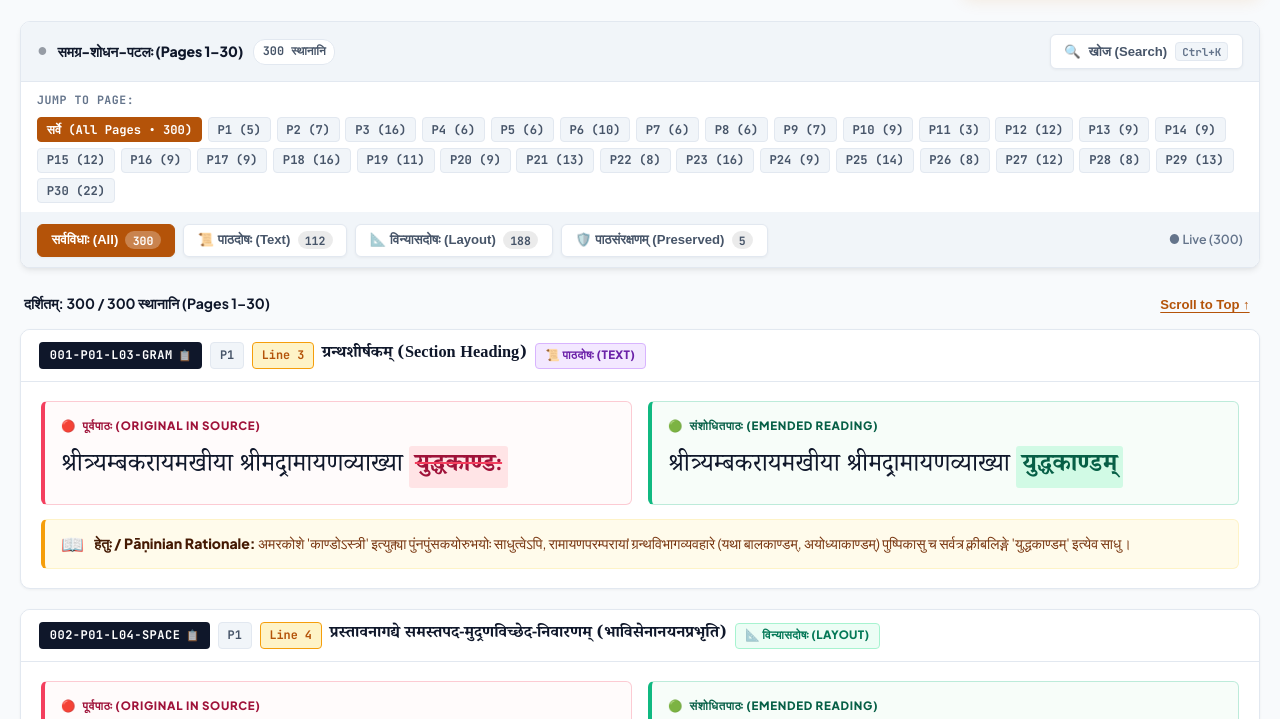
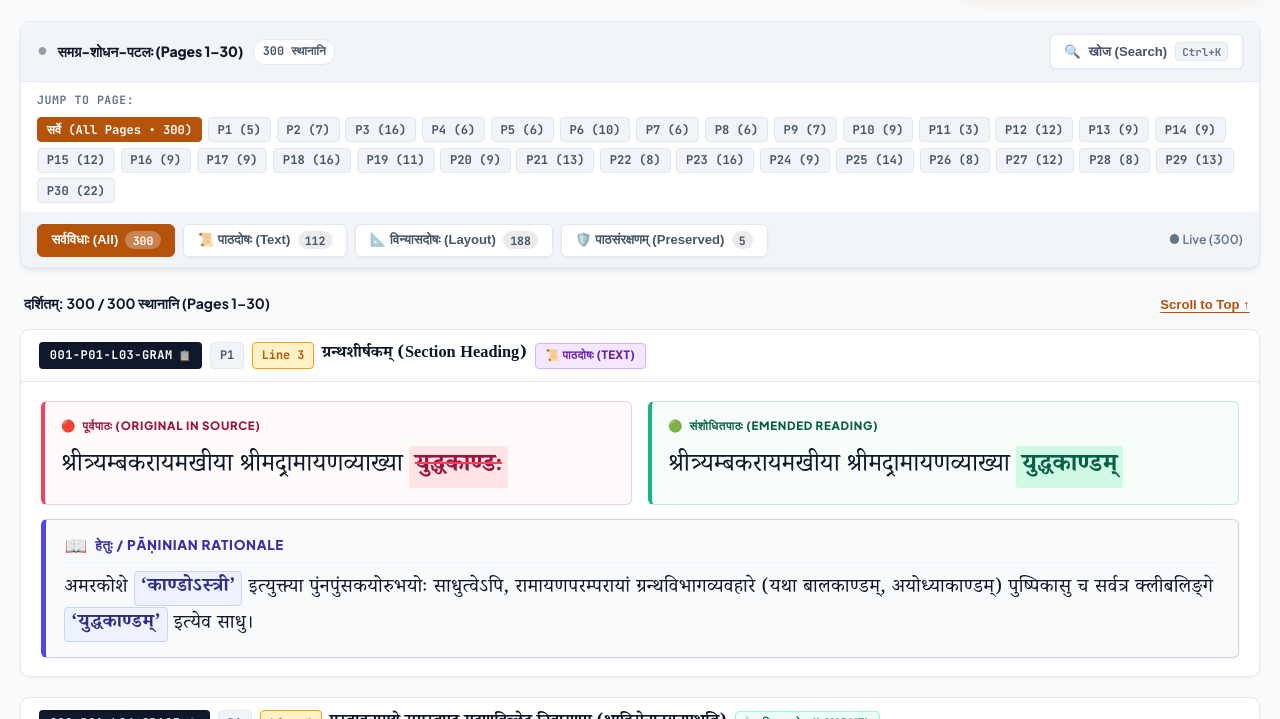
Before and after one commit to kalalenachar/Ai_Test, a plain HTML site: page index.html in a window 1280 px wide. Shown: the part 233-952 px from the top of the page. Drawn offline with Linux system fonts and the light colour scheme.

Commit message:
feat(ui): redesign hetu rationale section with larger serif typography, high-contrast palette and pratika highlighting

```diff
--- a/index.html
+++ b/index.html
@@ -68,10 +68,14 @@
     --ins-box-bg: #f7fdf9;
 
     /* Pāṇinian Rationale Box */
-    --rationale-bg: #fffbeb;
-    --rationale-border: #fef3c7;
-    --rationale-text: #78350f;
-    --rationale-title: #451a03;
+    --rationale-bg: #f8fafc;
+    --rationale-border: #cbd5e1;
+    --rationale-left-border: #4f46e5;
+    --rationale-title: #3730a3;
+    --rationale-text: #0f172a;
+    --rationale-pratika-bg: #eef2ff;
+    --rationale-pratika-text: #312e81;
+    --rationale-pratika-border: #c7d2fe;
 
     --code-bg: rgba(15, 23, 42, 0.06);
     --code-text: #1e293b;
@@ -137,10 +141,14 @@
         --ins-border: #10b981;
         --ins-box-bg: rgba(16, 185, 129, 0.06);
 
-        --rationale-bg: rgba(212, 163, 89, 0.1);
-        --rationale-border: #78350f;
-        --rationale-text: #fde68a;
-        --rationale-title: #fef3c7;
+        --rationale-bg: rgba(15, 23, 42, 0.75);
+        --rationale-border: rgba(99, 102, 241, 0.35);
+        --rationale-left-border: #818cf8;
+        --rationale-title: #c7d2fe;
+        --rationale-text: #f8fafc;
+        --rationale-pratika-bg: rgba(99, 102, 241, 0.25);
+        --rationale-pratika-text: #e0e7ff;
+        --rationale-pratika-border: rgba(129, 140, 248, 0.4);
 
         --code-bg: rgba(255, 255, 255, 0.08);
         --code-text: #e2e8f0;
@@ -197,10 +205,14 @@
     --ins-border: #10b981;
     --ins-box-bg: rgba(16, 185, 129, 0.06);
 
-    --rationale-bg: rgba(212, 163, 89, 0.1);
-    --rationale-border: #78350f;
-    --rationale-text: #fde68a;
-    --rationale-title: #fef3c7;
+    --rationale-bg: rgba(15, 23, 42, 0.75);
+    --rationale-border: rgba(99, 102, 241, 0.35);
+    --rationale-left-border: #818cf8;
+    --rationale-title: #c7d2fe;
+    --rationale-text: #f8fafc;
+    --rationale-pratika-bg: rgba(99, 102, 241, 0.25);
+    --rationale-pratika-text: #e0e7ff;
+    --rationale-pratika-border: rgba(129, 140, 248, 0.4);
 
     --code-bg: rgba(255, 255, 255, 0.08);
     --code-text: #e2e8f0;
@@ -242,10 +254,14 @@
     --ins-text: #065f46;
     --ins-border: #10b981;
     --ins-box-bg: #f7fdf9;
-    --rationale-bg: #fffbeb;
-    --rationale-border: #fef3c7;
-    --rationale-text: #78350f;
-    --rationale-title: #451a03;
+    --rationale-bg: #f8fafc;
+    --rationale-border: #cbd5e1;
+    --rationale-left-border: #4f46e5;
+    --rationale-title: #3730a3;
+    --rationale-text: #0f172a;
+    --rationale-pratika-bg: #eef2ff;
+    --rationale-pratika-text: #312e81;
+    --rationale-pratika-border: #c7d2fe;
     --code-bg: rgba(15, 23, 42, 0.06);
     --code-text: #1e293b;
 }
@@ -1217,13 +1233,12 @@ ins {
 /* Preservation Callout */
 .preservation-callout-panel {
     margin-bottom: 0.9rem;
-    padding: 0.75rem 1rem;
+    padding: 0.85rem 1.15rem;
     background: rgba(245, 158, 11, 0.08);
     border: 1px solid rgba(245, 158, 11, 0.35);
-    border-left: 4px solid #f59e0b;
+    border-left: 5px solid #f59e0b;
     border-radius: var(--radius-sm);
-    font-size: 0.9rem;
-    color: var(--text-primary);
+    box-shadow: var(--shadow-sm);
 }
 
 :root[data-theme="dark"] .preservation-callout-panel {
@@ -1235,45 +1250,102 @@ ins {
 .preservation-callout-title {
     display: flex;
     align-items: center;
-    gap: 0.45rem;
+    gap: 0.5rem;
     font-weight: 800;
     color: #b45309;
-    margin-bottom: 0.35rem;
-    font-size: 0.88rem;
+    margin-bottom: 0.45rem;
+    padding-bottom: 0.35rem;
+    border-bottom: 1px solid rgba(245, 158, 11, 0.2);
+    font-size: 0.84rem;
+    text-transform: uppercase;
+    letter-spacing: 0.05em;
+    font-family: 'Plus Jakarta Sans', sans-serif;
 }
 
 :root[data-theme="dark"] .preservation-callout-title {
     color: #fbbf24;
-}
-
-/* Pāṇinian Rationale Box */
+    border-bottom-color: rgba(251, 191, 36, 0.2);
+}
+
+.preservation-callout-body {
+    font-family: 'Noto Serif Devanagari', 'Martel', Georgia, serif;
+    font-size: max(1.15rem, calc(var(--dev-font-size) * 0.78));
+    line-height: 1.85;
+    color: var(--text-primary);
+    letter-spacing: 0.015em;
+    word-spacing: 0.04em;
+}
+
+/* Pāṇinian Rationale Box (हेतु-विभागः) */
 .rationale-panel {
     background: var(--rationale-bg);
     border: 1px solid var(--rationale-border);
-    border-left: 4px solid var(--gold-border);
+    border-left: 5px solid var(--rationale-left-border);
     border-radius: var(--radius-sm);
-    padding: 0.75rem 1rem;
-    font-size: 0.88rem;
-    line-height: 1.65;
-    color: var(--rationale-text);
-    display: flex;
-    gap: 0.65rem;
-    align-items: flex-start;
+    padding: 0.85rem 1.15rem;
+    margin-top: 0.85rem;
+    box-shadow: var(--shadow-sm);
+    transition: all 0.2s ease;
+}
+
+.rationale-panel:hover {
+    box-shadow: var(--shadow-md);
+    border-color: var(--rationale-left-border);
+}
+
+.rationale-header {
+    display: flex;
+    align-items: center;
+    gap: 0.5rem;
+    margin-bottom: 0.55rem;
+    padding-bottom: 0.4rem;
+    border-bottom: 1px solid var(--border-subtle);
 }
 
 .rationale-icon-glyph {
     font-size: 1.15rem;
-    line-height: 1.3;
-    flex-shrink: 0;
+    line-height: 1;
+}
+
+.rationale-title {
+    font-size: 0.84rem;
+    font-weight: 800;
+    text-transform: uppercase;
+    letter-spacing: 0.05em;
+    color: var(--rationale-title);
+    font-family: 'Plus Jakarta Sans', sans-serif;
 }
 
 .rationale-details {
-    flex: 1;
-}
-
-.rationale-details strong {
-    color: var(--rationale-title);
-    font-weight: 800;
+    font-family: 'Noto Serif Devanagari', 'Martel', Georgia, serif;
+    font-size: max(1.15rem, calc(var(--dev-font-size) * 0.78));
+    line-height: 1.85;
+    color: var(--rationale-text);
+    letter-spacing: 0.015em;
+    word-spacing: 0.04em;
+}
+
+/* Highlighted Pratīka Terms & Sūtras */
+.rationale-pratika {
+    font-weight: 700;
+    color: var(--rationale-pratika-text);
+    background: var(--rationale-pratika-bg);
+    border: 1px solid var(--rationale-pratika-border);
+    padding: 0.08rem 0.35rem;
+    border-radius: 4px;
+    box-decoration-break: clone;
+    -webkit-box-decoration-break: clone;
+}
+
+.rtf-tag {
+    font-family: 'JetBrains Mono', monospace;
+    font-size: 0.86em;
+    font-weight: 700;
+    color: var(--badge-layout-text);
+    background: var(--bg-surface-high);
+    padding: 0.1rem 0.35rem;
+    border-radius: 4px;
+    border: 1px solid var(--border-color);
 }
 
 
@@ -1980,6 +2052,14 @@ function renderJumpStrip() {
     });
 }
 
+function formatExplanation(text) {
+    if (!text) return '';
+    return text
+        .replace(/\\line\b/g, '<code class="rtf-tag">\\line</code>')
+        .replace(/\\par\b/g, '<code class="rtf-tag">\\par</code>')
+        .replace(/'([^']+)'/g, '<span class="rationale-pratika">‘$1’</span>');
+}
+
 function renderCards() {
     if (allItems.length === 0) {
         cardsContainer.innerHTML = `
@@ -2045,18 +2125,21 @@ function renderCards() {
                 <div class="preservation-callout-panel">
                     <div class="preservation-callout-title">
                         <span>🛡️</span>
-                        <span>पाठसंरक्षण-हेतुः (Preservation Rationale / Defense):</span>
+                        <span>पाठसंरक्षण-हेतुः (Preservation Rationale / Defense)</span>
                     </div>
                     <div class="preservation-callout-body">
-                        ${it.preservation_reason || it.explanation}
+                        ${formatExplanation(it.preservation_reason || it.explanation)}
                     </div>
                 </div>
                 ` : ''}
 
                 <div class="rationale-panel">
-                    <div class="rationale-icon-glyph">📖</div>
+                    <div class="rationale-header">
+                        <span class="rationale-icon-glyph">📖</span>
+                        <span class="rationale-title">हेतुः / Pāṇinian Rationale</span>
+                    </div>
                     <div class="rationale-details">
-                        <strong>हेतुः / Pāṇinian Rationale:</strong> ${it.explanation}
+                        ${formatExplanation(it.explanation)}
                     </div>
                 </div>
             </div>
```
